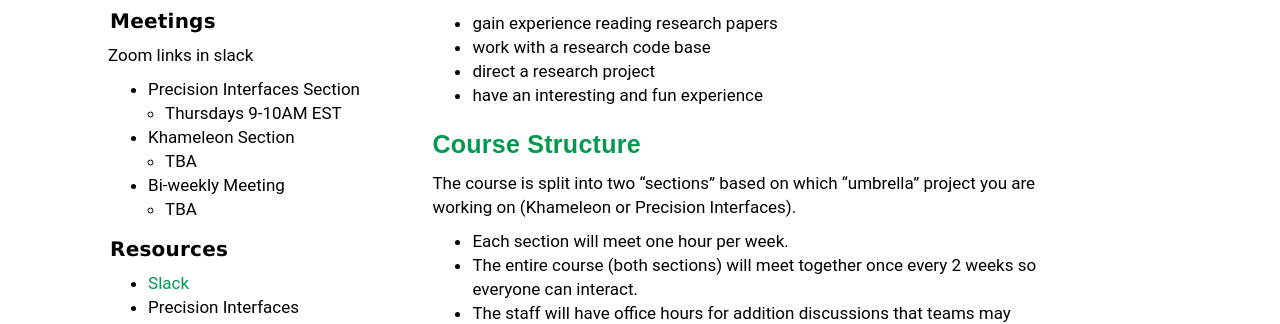
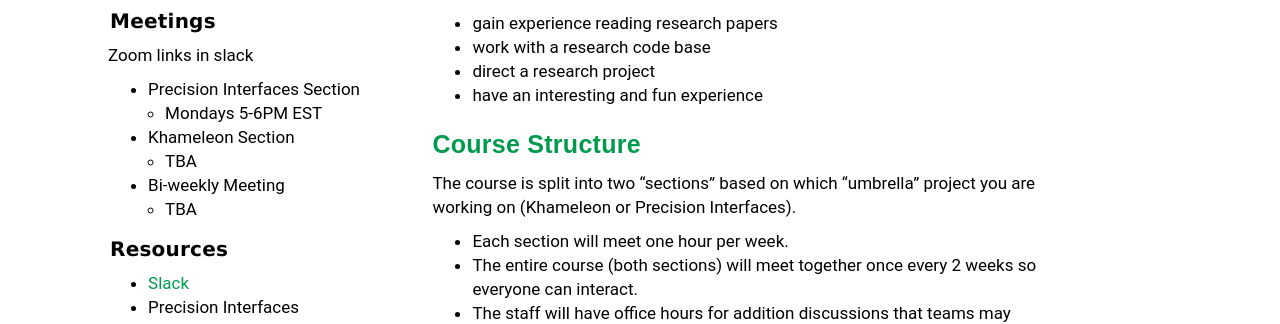
Before and after one commit to cudbg/summer20, a Jekyll site: the page built from index.md, in a window 1280 px wide. Shown: the part 408-732 px from the top of the page. Built offline with Jekyll 4.4.1, drawn with Linux system fonts in a browser that asks for light colours; our own code applies the rules of GitHub Pages for plain Markdown files.

Commit message:
lazy commit msg

```diff
--- a/_includes/index_left.md
+++ b/_includes/index_left.md
@@ -14,7 +14,7 @@ Zoom links in slack
 Zoom links in slack
 
 * Precision Interfaces Section
-  * Thursdays 9-10AM EST
+  * Mondays 5-6PM EST
 * Khameleon Section
   * TBA
 * Bi-weekly Meeting
```
